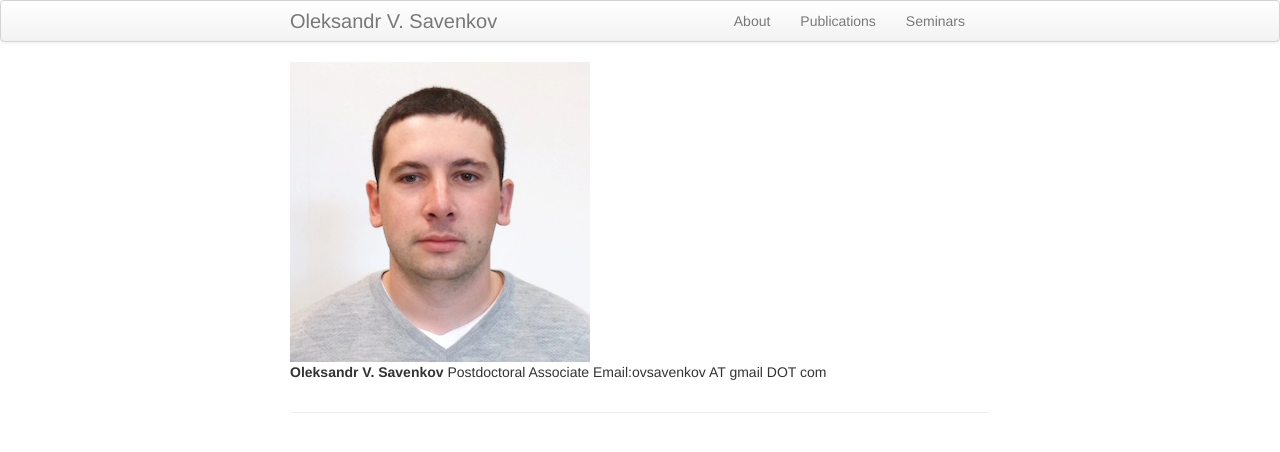
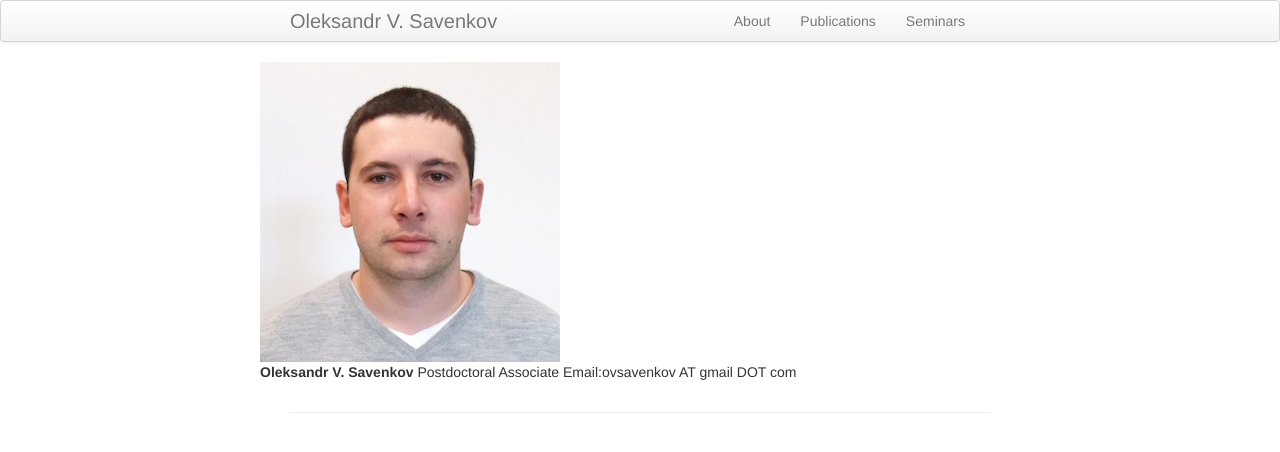
Before and after one commit to ovsavenkov/ovsavenkov.github.io, a Jekyll site: the page built from index.md, in a window 1280 px wide. Shown: the top 452 px of the page. Built offline with Jekyll 4.4.1, drawn with Linux system fonts in a browser that asks for light colours.

Commit message:
updated index

```diff
--- a/index.md
+++ b/index.md
@@ -3,6 +3,11 @@ layout: frontpage
 title: Oleksandr Savenkov
 description: Oleksandr Savenkov is a Postdoctoral Associate at Weill Cornell Medicine
 ---
+
+<div class="row">
+
+    <div class="col-1">
+    </div>
 <div class="col-2">
         <img SRC = "portrait.jpg" BORDER = "0">
 </div>
@@ -14,3 +19,5 @@ description: Oleksandr Savenkov is a Postdoctoral Associate at Weill Cornell Med
     Email:ovsavenkov AT gmail DOT com
     </div>
 </div>
+
+</div>
```
